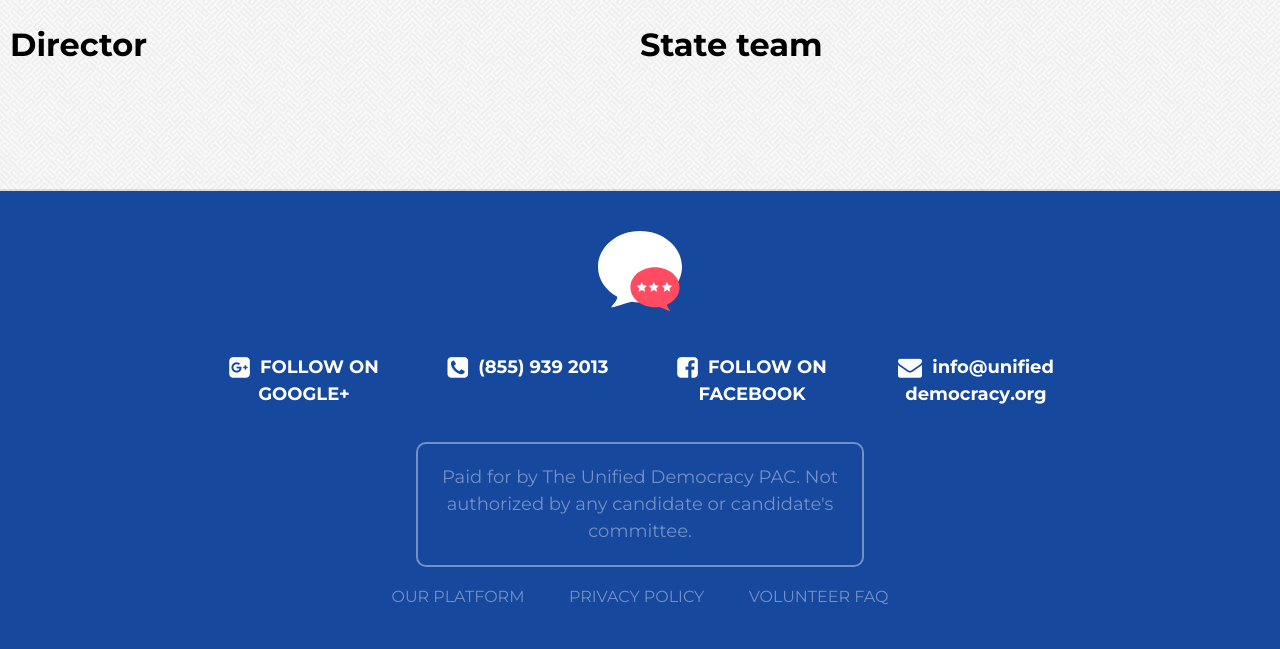
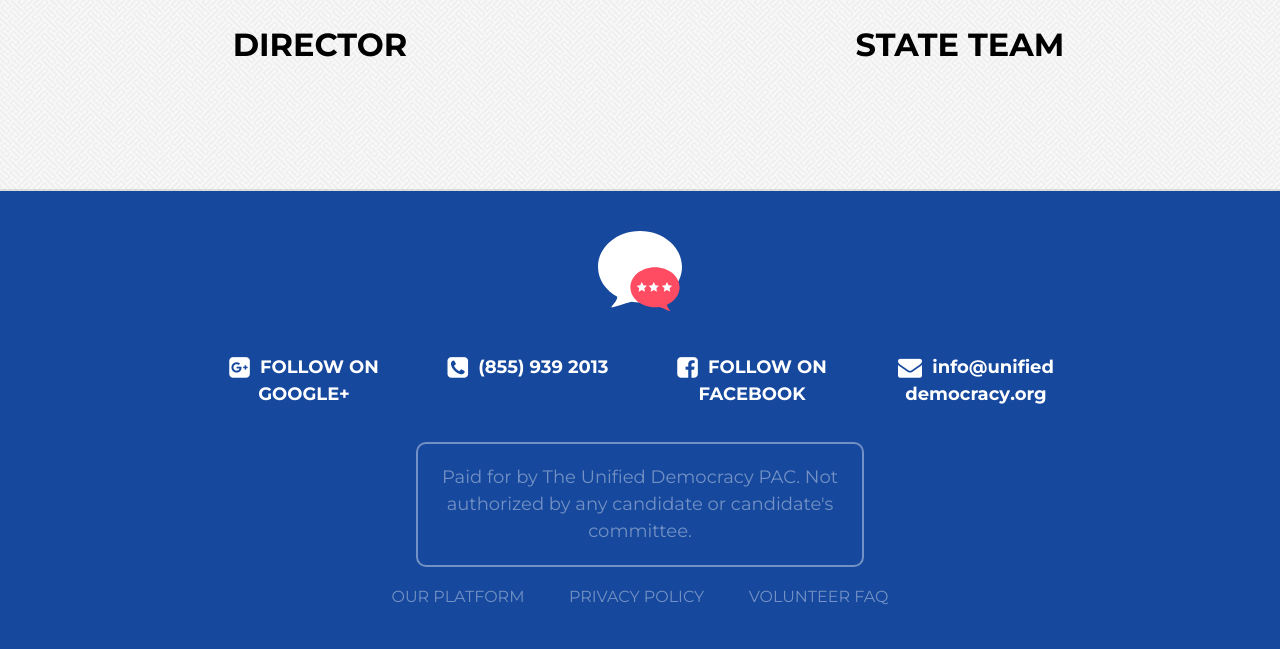
Before and after one commit to TriangleUrbanDebateLeague/tudl, a Flask app: template site/modules/states/templates/states/state_base.html in a window 1280 px wide. Shown: the part 387-1036 px from the top of the page. Run offline with Flask 2, Linux system fonts and the light colour scheme; the template is opened without the code that fills it, so the values that code supplies are empty; some libraries are stand-ins or nearby versions.

Commit message:
state page, adding one style

```diff
--- a/site/static/css/statepage.css
+++ b/site/static/css/statepage.css
@@ -6,7 +6,7 @@
     margin: 5px;
 }
 
-h2 {
+h1, h2 {
     text-transform: uppercase;
     text-align: center;
 }
```
